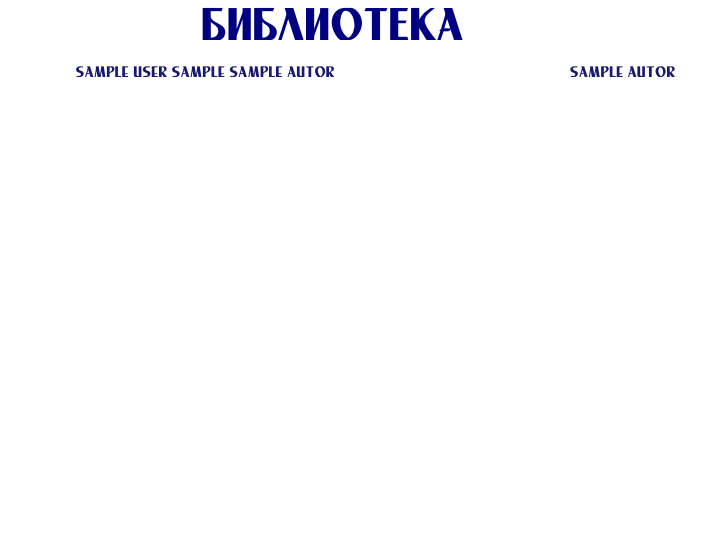
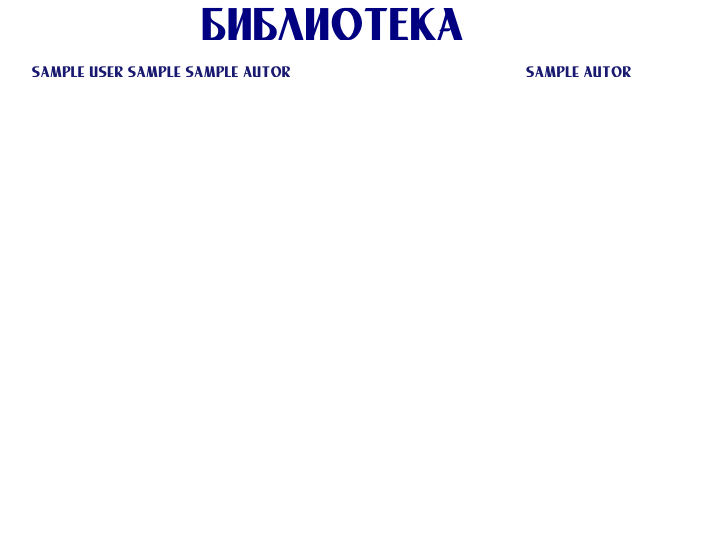
Before and after one commit to IgrisUVG/Buch, a PHP site: page / in a window 1280 px wide. Shown: the top 543 px of the page, without its empty margins (308-1014 px from the left). Run offline with PHP 8.4, Linux system fonts and the light colour scheme; tables that the repository leaves empty or names only in its code hold one stand-in row (values such as "Sample post").

Commit message:
Position

```diff
--- a/css/style.css
+++ b/css/style.css
@@ -19,7 +19,7 @@ html {
 }
 
 body {
-    width: 40%;
+    width: 100%;
     margin-left: auto;
     margin-right: auto;
     font-family: 'Conv_Lester Deco', Arial, sans-serif;
@@ -57,7 +57,10 @@ h1, .center {
     color: navy;
     background-color: rgba(255, 255, 255, 0.8);
 }
-
+#content{
+    width: 40%;
+    margin: 0 auto;
+}
 #buchDataMain {
     height: 3em;
     margin: 0 auto;
@@ -72,7 +75,7 @@ h1, .center {
     /*margin-top: -0.7em;*/
 }
 
-div#content.buch {
+.buch {
     /*padding: 20px 5px 20px 40px;*/
     position: relative;
     width: 40%;
@@ -147,7 +150,7 @@ sup {
     /*width: 525px;*/
     /*padding-right: 1em;*/
     /**/
-    height: 30em;
+    /*height: 30em;*/
     margin-top: 1em;
     margin-left: auto;
     margin-right: auto;
--- a/index.php
+++ b/index.php
@@ -10,7 +10,7 @@
 <div id="headerMain">
     <div id="header"><h1>Библиотека</h1></div>
 </div>
-<div id="content">
+<!--<div id="content">-->
     <div class="autors">
         <?php
         require 'com/connect.php';
@@ -42,7 +42,7 @@
         ?>
         <div id="clear"></div>
     </div>
-</div>
+<!--</div>-->
 <div id="footer" class="footer">
     <div class="buttons">
         <a class="but" href="seite/addBuch.html">Добавить</a>
```
